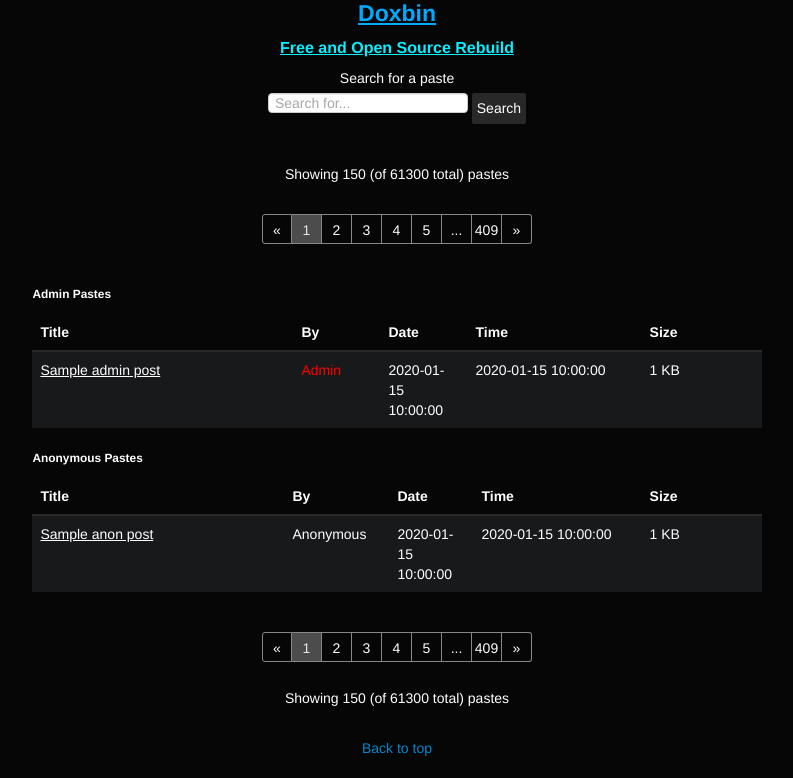
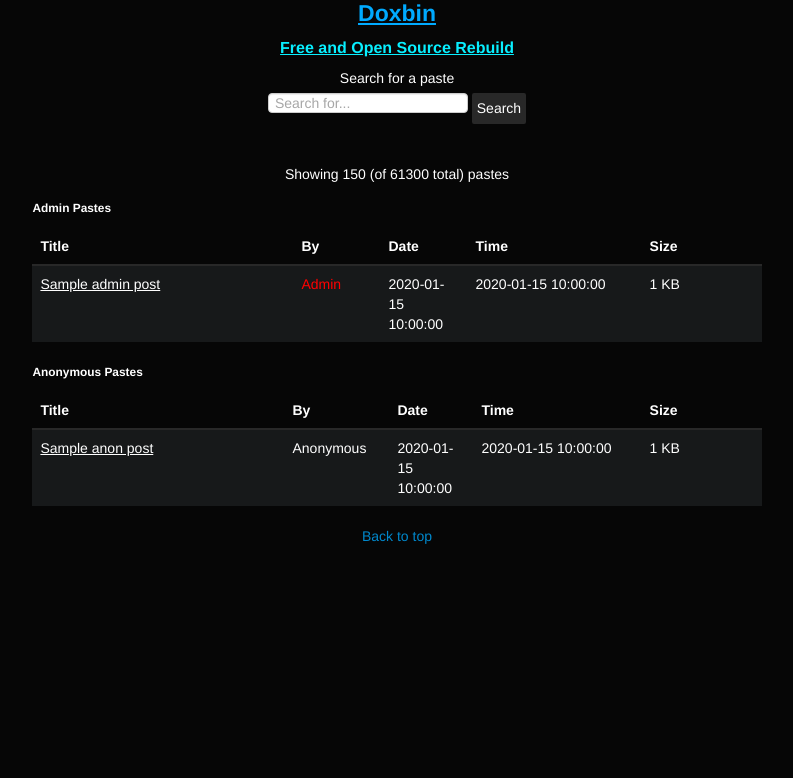
Before and after one commit to hirusha-adi/DoxBin, a Flask app: template templates/index.html in a window 1280 px wide. Shown: the part 398-1176 px from the top of the page, without its empty margins (243-1036 px from the left). After the commit the page ends 942 px from the top, so only its background shows below. Run offline with Flask 2, Linux system fonts and the light colour scheme; the template is opened without the code that fills it: most values are stand-ins (such as "Sample title", 1, 10 or a date in 2020); some libraries are stand-ins or nearby versions.

Commit message:
[important] Removed Pages

```diff
--- a/templates/index.html
+++ b/templates/index.html
@@ -217,22 +217,6 @@
 
                 <p>Showing 150 (of 61300 total) pastes</p>
 
-                <div class="center">
-                    <div class="pagination">
-                        <a style="border-top-left-radius:3px;border-bottom-left-radius:3px;"
-                            class="disabled">&laquo;</a>
-                        <a class="active">1</a>
-                        <a href="/?page=2">2</a>
-                        <a href="/?page=3">3</a>
-                        <a href="/?page=4">4</a>
-                        <a href="/?page=5">5</a>
-                        <p>...</p>
-                        <a href="/?page=409">409</a>
-                        <a style="border-top-right-radius:3px;border-bottom-right-radius:3px;"
-                            href="/?page=2">&raquo;</a>
-                    </div><br>
-                </div>
-
             </div>
         </div>
 
@@ -366,19 +350,6 @@
     </div>
 
     <div class="center">
-        <div class="pagination">
-            <a style="border-top-left-radius:3px;border-bottom-left-radius:3px;" class="disabled">&laquo;</a>
-            <a class="active">1</a>
-            <a href="/?page=2">2</a>
-            <a href="/?page=3">3</a>
-            <a href="/?page=4">4</a>
-            <a href="/?page=5">5</a>
-            <p>...</p>
-            <a href="/?page=409">409</a>
-            <a style="border-top-right-radius:3px;border-bottom-right-radius:3px;" href="/?page=2">&raquo;</a>
-        </div><br>
-        <p>Showing 150 (of 61300 total) pastes</p>
-        <br>
         <a href="#">Back to top</a>
         <br><br>
     </div>
```
